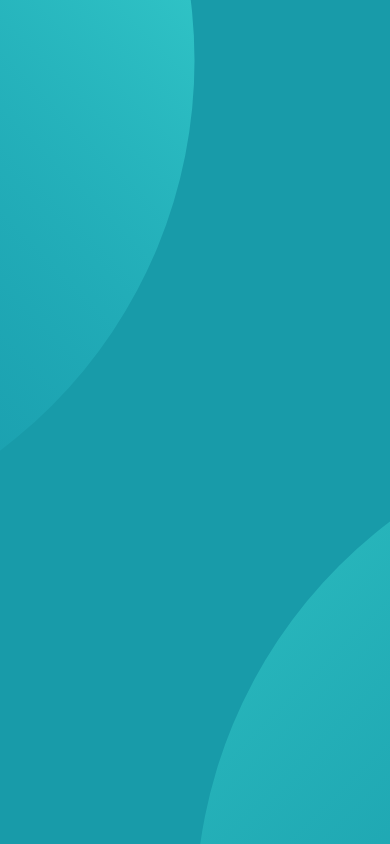
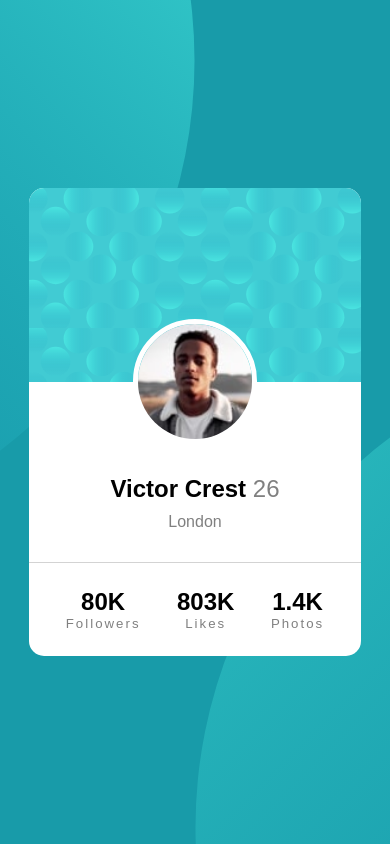
Before and after one commit to Noni86kg/Zadatak-1, a plain HTML site: page index.html in a window 390 px wide. Drawn offline with Linux system fonts and the light colour scheme.

Commit message:
Zadatak 1

```diff
--- a/index.html
+++ b/index.html
@@ -9,7 +9,28 @@
   </head>
   <body>
     <div class="bg-top"></div>
-
+    <div class="card">
+      <div class="bg-card"></div>
+        <img src="images/image-victor.jpg" alt="">
+      <div class="text">
+        <h2>Victor Crest <span>26</span></h2>
+        <h4>London</h4>
+      </div>
+      <div class="numbers">
+        <section>
+          <h2>80K</h2>
+          <h5>Followers</h5>
+        </section>
+        <section>
+          <h2>803K</h2>
+          <h5>Likes</h5>
+        </section>
+        <section>
+          <h2>1.4K</h2>
+          <h5>Photos</h5>
+        </section>
+      </div>
+    </div>
     <div class="bg-bottom"></div>
   </body>
 </html>
--- a/style.css
+++ b/style.css
@@ -6,8 +6,57 @@
 body {
     background: rgb(24, 155, 169);
     height: 100vh;
-    display: relative;
-
+    display: flex;
+    flex-direction: column;
+    justify-content: center;
+    align-items: center;
+    font-family: sans-serif;
+}
+.card {
+    width: 25vw;
+    background-color: white;
+    z-index: 2;
+    border-radius: 15px;
+}
+.bg-card {
+    background-image: url(images/bg-pattern-card.svg);
+    height: 23vh;
+    border-radius: 15px 15px 0px 0px;
+}
+.card img {
+    display: block;
+    width: 8vw;
+    margin: 0px auto;
+    border-radius: 50%;
+    border: 5px solid white;
+    position: relative;
+    top: -4vw;
+}
+.card .text {
+    position: relative;
+    top: -2vw;
+    text-align: center;
+}
+.card .text h2 {
+    margin-bottom: 10px;
+}
+.card .text span ,
+.card .text h4,
+.card .numbers h5 {
+    color: gray;
+    font-weight: 500;
+}
+.card .numbers h5 {
+    letter-spacing: 2px;
+}
+.card .numbers {
+    display: flex;
+    flex-direction: row;
+    justify-content: space-evenly;
+    text-align: center;
+    align-items: center;
+    padding: 25px 0;
+    border-top: lightgray solid 1px;
 }
 .bg-top {
     background-image: url(images/bg-pattern-top.svg);
@@ -20,7 +69,6 @@ body {
     width: 50vw;
     background-position: right bottom;
 }
-
 .bg-bottom {
     background-image: url(images/bg-pattern-bottom.svg);
     position: absolute;
@@ -32,4 +80,52 @@ body {
     background-repeat: no-repeat;
     background-position: left top;
 }
+/* responsive */
+@media (min-width: 1367px) {
+    .bg-top {
+        top: -250px;
+        height: 80vh;
+        width: 48vw;
+    }
+    .bg-bottom {
+        width: 45vw;
+    }
+    .bg-card  {
+        height: 18vh;
+    }
 }
+@media(max-width: 767px) {
+    .bg-bottom {
+        height: 60vh;
+    }
+    .card {
+        width: 85vw;
+    }
+    .card img {
+        width: 32vw;
+        top: -16vw;
+    }
+    .card .text {
+        top: -8vw;
+    }
+}
+@media (min-width: 768px) and (max-width: 1024px) {
+    .card {
+        width: 60vw;
+    }
+    .card img {
+        width: 32vw;
+        top: -16vw;
+    }
+    .card .text {
+        top: -8vw;
+    }
+    .card .text h2,
+    .card .numbers h2 {
+        font-size: 2rem;
+    }
+    .card .text h4,
+    .card .numbers h5 {
+        font-size: 1.1rem;
+    }
+}
```
